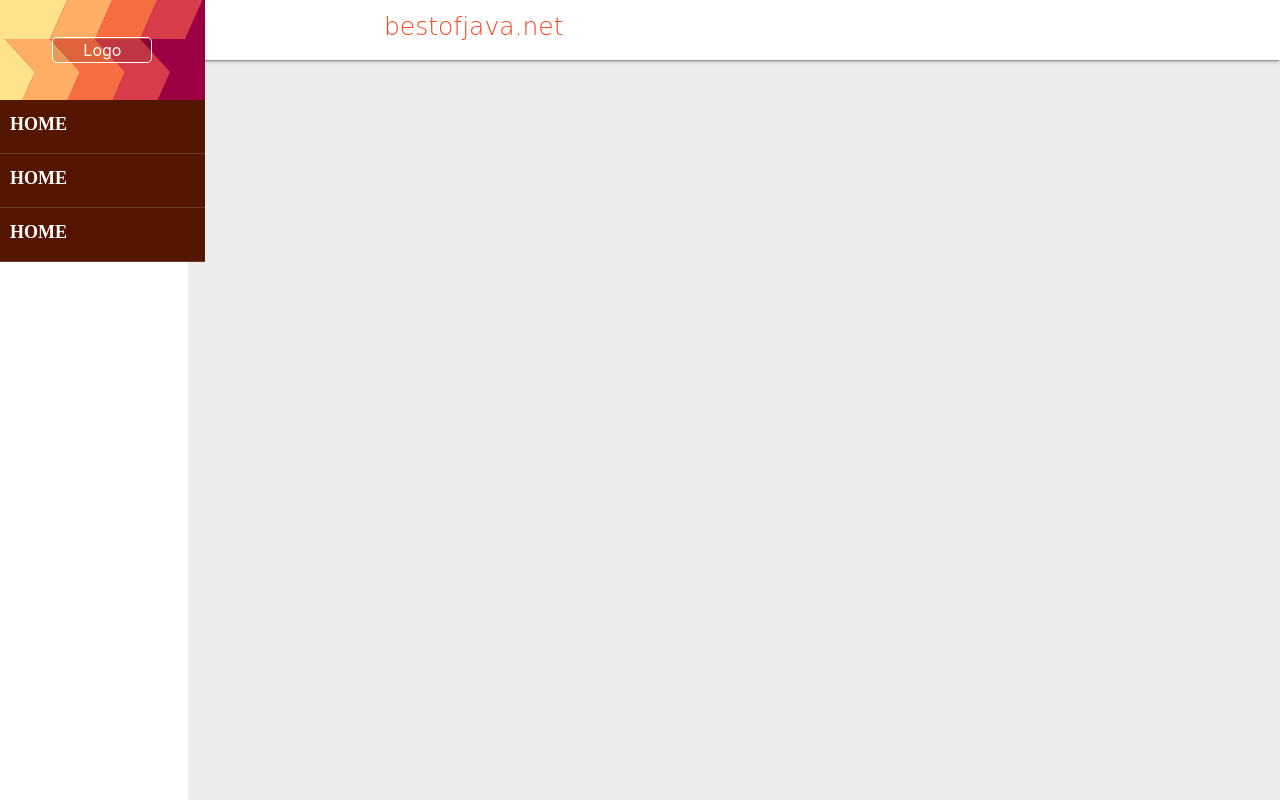
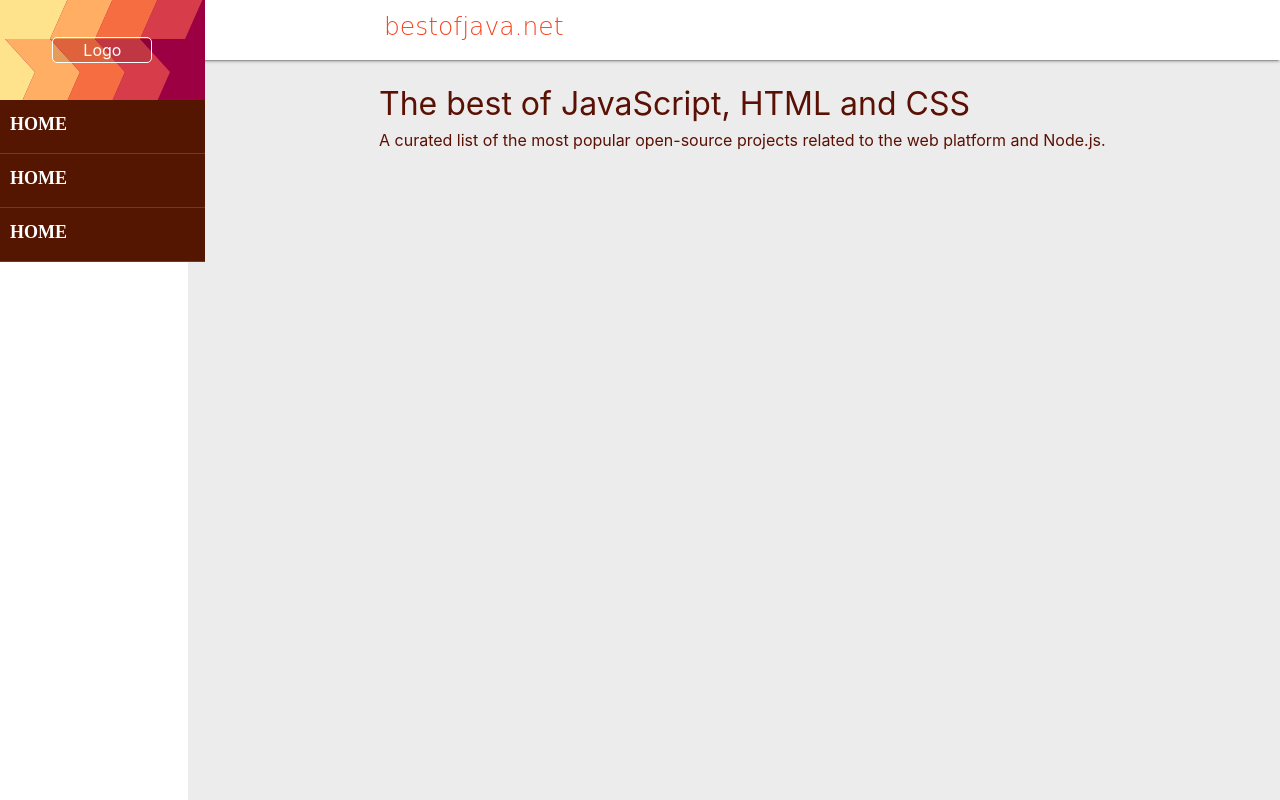
Before and after one commit to zl86790/bestofjava, a React (Create React App) app: page / in a window 1280 px wide. Shown: the top 800 px of the page. Built offline with nearby package versions, Linux system fonts and the light colour scheme.

Commit message:
added banner

```diff
--- a/src/components/body/BodyComponent.js
+++ b/src/components/body/BodyComponent.js
@@ -1,7 +1,12 @@
 import React from "react";
 import "./css/bodyCss.css";
+import Banner from "./banner/Banner";
 
 const BodyComponent = props => {
-  return <div className="bojBody" />;
+  return (
+    <div className="bojBody">
+      <Banner />
+    </div>
+  );
 };
 export default BodyComponent;
--- /dev/null
+++ b/src/components/body/banner/Banner.js
@@ -0,0 +1,14 @@
+import React from "react";
+import "./css/bannerStyle.css";
+const Banner = props => {
+  return (
+    <div>
+      <div className="bannerStyle">The best of JavaScript, HTML and CSS</div>
+      <div className="subBannerStyle">
+        A curated list of the most popular open-source projects related to the
+        web platform and Node.js.
+      </div>
+    </div>
+  );
+};
+export default Banner;
--- /dev/null
+++ b/src/components/body/banner/css/bannerStyle.css
@@ -0,0 +1,8 @@
+.bannerStyle {
+  color: rgb(91, 16, 4);
+  font-size: 2rem;
+}
+
+.subBannerStyle {
+  color: rgb(91, 16, 4);
+}
--- a/src/components/body/css/bodyCss.css
+++ b/src/components/body/css/bodyCss.css
@@ -1,4 +1,6 @@
 .bojBody {
   height: 1000px;
   background-color: rgb(236, 236, 236);
+  padding-top: 80px;
+  padding-left: 17%;
 }
--- a/src/components/menu/MenuComponent.js
+++ b/src/components/menu/MenuComponent.js
@@ -1,6 +1,6 @@
 import React from "react";
 import "./css/bojLeftMenu.css";
-import MenuCard from "../menuCard/MenuCardComponent";
+import MenuCard from "./menuCard/MenuCardComponent";
 
 const MenuComponent = props => {
   return (
```
Also changed, not shown: src/components/menu/menuCard/MenuCardComponent.js (renamed from src/components/menuCard/MenuCardComponent.js), src/components/menu/menuCard/css/menuCardComponentStyle.css (renamed from src/components/menuCard/css/menuCardComponentStyle.css).
